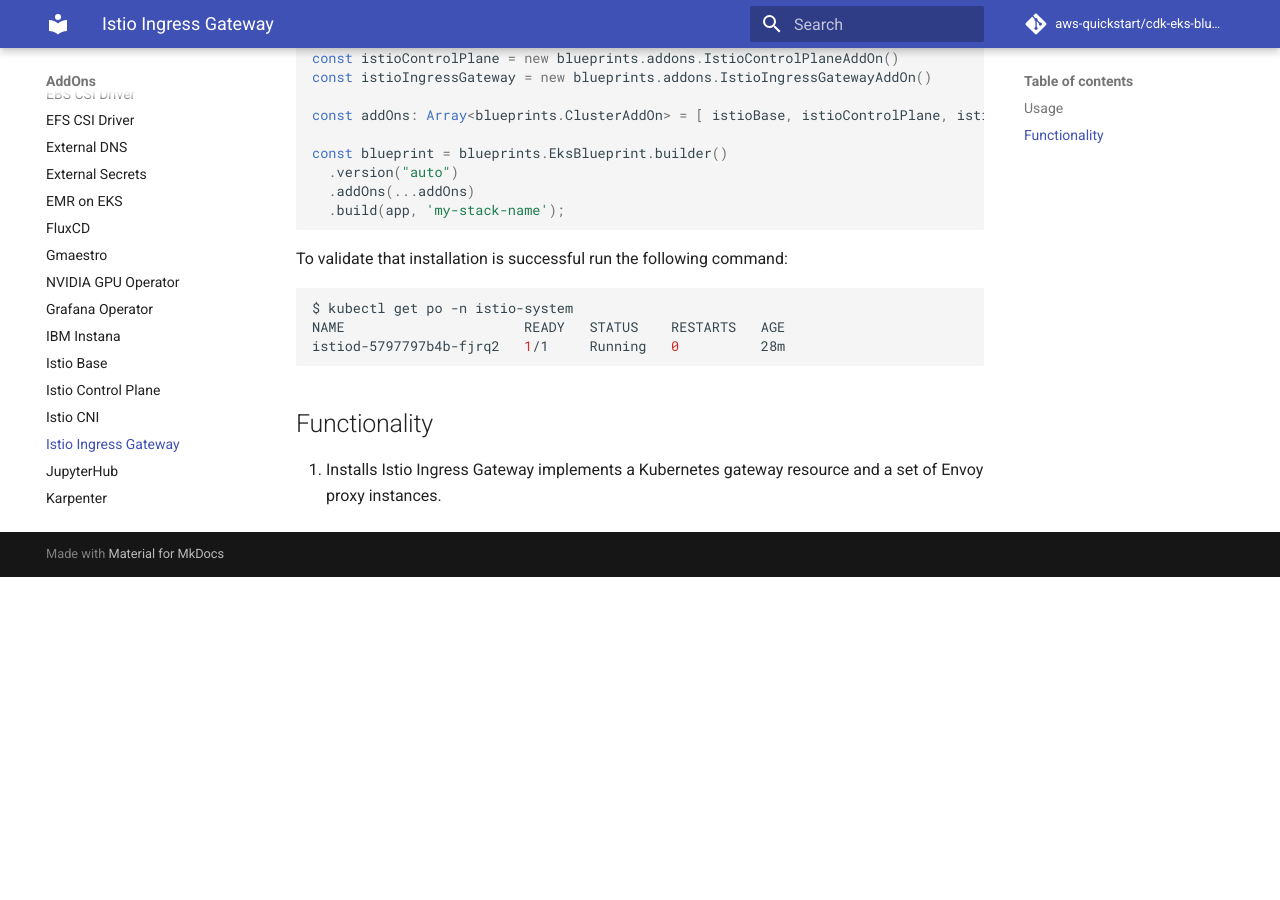
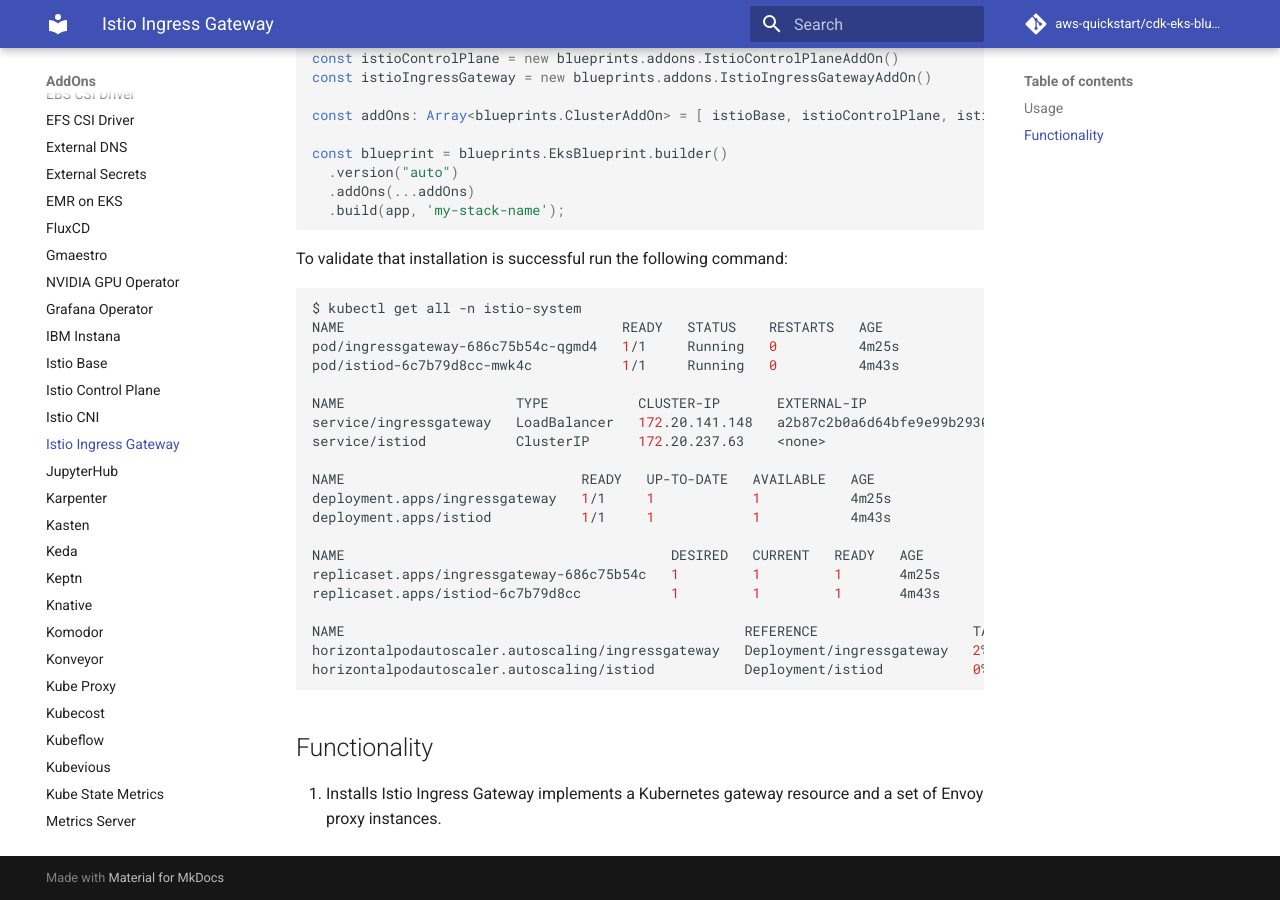
Before and after one commit to aws-quickstart/cdk-eks-blueprints, an MkDocs documentation site: the page built from docs/addons/istio-ingress-gateway.md, in a window 1280 px wide and 900 px high, scrolled down 836 px. Built offline with MkDocs 1.6.1 and Material for MkDocs 9.7.7, drawn with Linux system fonts in a browser that asks for light colours; comment, search, counter and statistics services are not loaded; before the commit the page ends 1413 px from its top, so only the background shows below that.

Commit message:
ISTIO IG Resources to Doc

````diff
--- a/docs/addons/istio-ingress-gateway.md
+++ b/docs/addons/istio-ingress-gateway.md
@@ -34,9 +34,26 @@
 To validate that installation is successful run the following command:
 
 ```bash
-$ kubectl get po -n istio-system
-NAME                      READY   STATUS    RESTARTS   AGE
-istiod-5797797b4b-fjrq2   1/1     Running   0          28m
+$ kubectl get all -n istio-system
+NAME                                  READY   STATUS    RESTARTS   AGE
+pod/ingressgateway-686c75b54c-qgmd4   1/1     Running   0          4m25s
+pod/istiod-6c7b79d8cc-mwk4c           1/1     Running   0          4m43s
+
+NAME                     TYPE           CLUSTER-IP       EXTERNAL-IP                                                              PORT(S)                                      AGE
+service/ingressgateway   LoadBalancer   172.20.141.148   a2b87c2b0a6d64bfe9e99b29308ae0ad-449071982.us-east-1.elb.amazonaws.com   15021:30586/TCP,80:32662/TCP,443:30891/TCP   4m25s
+service/istiod           ClusterIP      172.20.237.63    <none>                                                                   15010/TCP,15012/TCP,443/TCP,15014/TCP        4m43s
+
+NAME                             READY   UP-TO-DATE   AVAILABLE   AGE
+deployment.apps/ingressgateway   1/1     1            1           4m25s
+deployment.apps/istiod           1/1     1            1           4m43s
+
+NAME                                        DESIRED   CURRENT   READY   AGE
+replicaset.apps/ingressgateway-686c75b54c   1         1         1       4m25s
+replicaset.apps/istiod-6c7b79d8cc           1         1         1       4m43s
+
+NAME                                                 REFERENCE                   TARGETS   MINPODS   MAXPODS   REPLICAS   AGE
+horizontalpodautoscaler.autoscaling/ingressgateway   Deployment/ingressgateway   2%/80%    1         5         1          4m25s
+horizontalpodautoscaler.autoscaling/istiod           Deployment/istiod           0%/80%    1         5         1          4m43s
 ```
 
 ## Functionality
````
